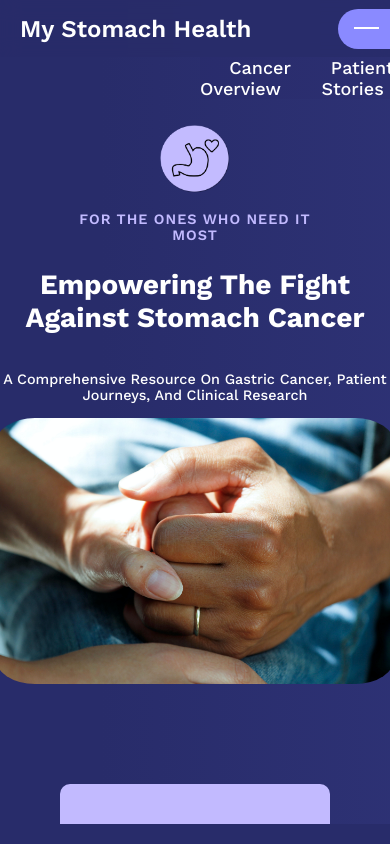
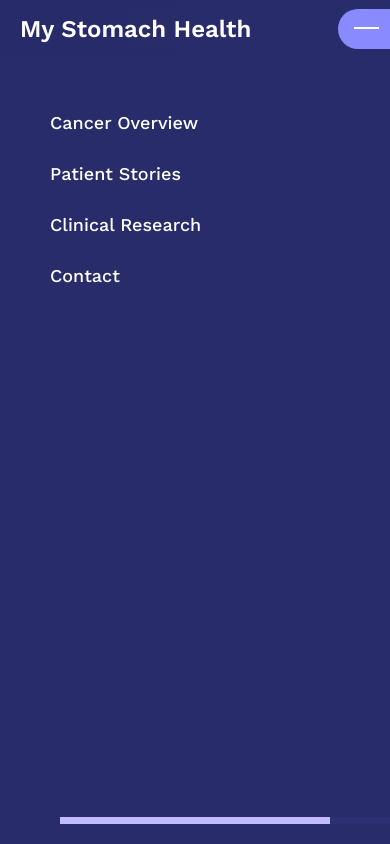
Before and after one commit to joebernal/MyStomachHealth, a plain HTML site: page index.html in a window 390 px wide. Both pictures are taken after a click on the button 374 px from the left and 28 px from the top of the page. Drawn offline with nearby package versions, Linux system fonts and the light colour scheme.

Commit message:
Add dropdown nav menu

```diff
--- a/script.js
+++ b/script.js
@@ -7,7 +7,7 @@ window.addEventListener("scroll", function() {
     var scrollY = window.scrollY;
 
     // If we've scrolled past 85px, add the 'small-navbar' class
-    if (window.scrollY >= 40) {
+    if (window.scrollY >= 85) {
         navbar.classList.add("small-navbar");
     }
 
--- a/styles.css
+++ b/styles.css
@@ -209,7 +209,7 @@ nav li a:hover {
     flex: 1;
     text-align: left;  /* left-align the text */
     max-width: 473px;  /* maximum width of the text box */
-    margin-left: 15%;  /* 15% of the parent's width */
+    margin-left: 13%;  /* 15% of the parent's width */
     margin-right: 8%;  /* reduced margin to keep similar ratio as previously */
 }
 
@@ -280,6 +280,7 @@ footer {
     .hero-text {
         margin-left: 10%; /* Reduced margin for smaller screens */
         margin-right: 5%;
+        transition: all 0.3s ease;
     }
 
 
@@ -293,21 +294,28 @@ footer {
     .nav-list-wrapper {
         display: none; /* Hide the nav list */
         flex-direction: column;
+        justify-content: start;
         position: absolute;
         top: 100%;
-        right: 30px;
-        background-color: rgba(40, 44, 106, 0.2); /* A slight transparency */
-        width: 200px;
+        left: 0px;
+        background-color: rgba(40, 44, 106, 1.0); /* A slight transparency */
+        height: 90vh;
+        width: 100%;
         z-index: 1001; /* To ensure it's on top */
     }
 
+
     .nav-list-wrapper.show {
-        display: flex; /* Show the nav list when required */
+        display: grid; /* Show the nav list when required */
     }
 
-    nav li {
-        text-align: right;
+    .nav-list-wrapper > nav > ul {
+        display: flex;
+        flex-direction: column;
+        padding-top: 55px;
+        padding-left: 40px;
     }
+
 
     .nav-toggle {
         display: flex; /* Show the button */
@@ -330,24 +338,21 @@ footer {
 @media screen and (max-width: 960px) {
     .hero {
         flex-direction: column; /* Stack text and image vertically on very small screens */
-        transition: all 0.3s ease;
     }
 
     .hero-image img {
         max-width: 400px;
         height: auto;  /* Maintain the image's aspect ratio */
         border-radius: 10%;
-        transition: all 0.3s ease;
     }
 
     .hero-text, .hero-image {
         margin-left: 0;
         margin-right: 0;
         text-align: center; /* Center-align text for mobile layout */
-        transition: all 0.3s ease;
     }
 
-    .hero-text p:first-of-type {
+    .home-page .hero-text p:first-of-type {
         margin-left: auto;
         margin-right: auto;
         text-align: center;
@@ -366,6 +371,10 @@ footer {
     .hero-text h2 {
         font-size: 28px;
     }
+
+    .clinical-research-page .hero-text h2 {
+        margin-bottom: 0px;
+    }
 }
 
 @media screen and (max-width: 770px) {
@@ -379,7 +388,7 @@ footer {
         text-align: center; /* Center-align text for mobile layout */
     }
 
-    .hero-text p:first-of-type {
+    .home-page .hero-text p:first-of-type {
         margin-left: auto;
         margin-right: auto;
         text-align: center;
```
Also changed, not shown: 1 other file.
